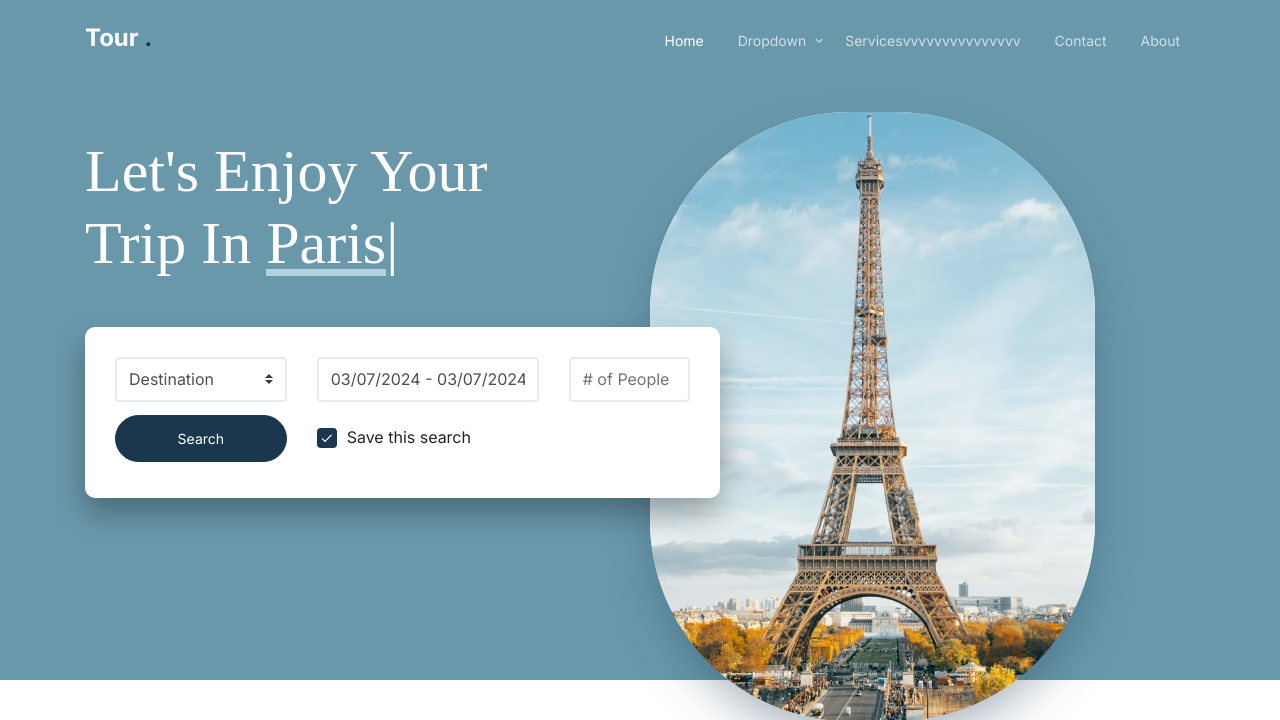
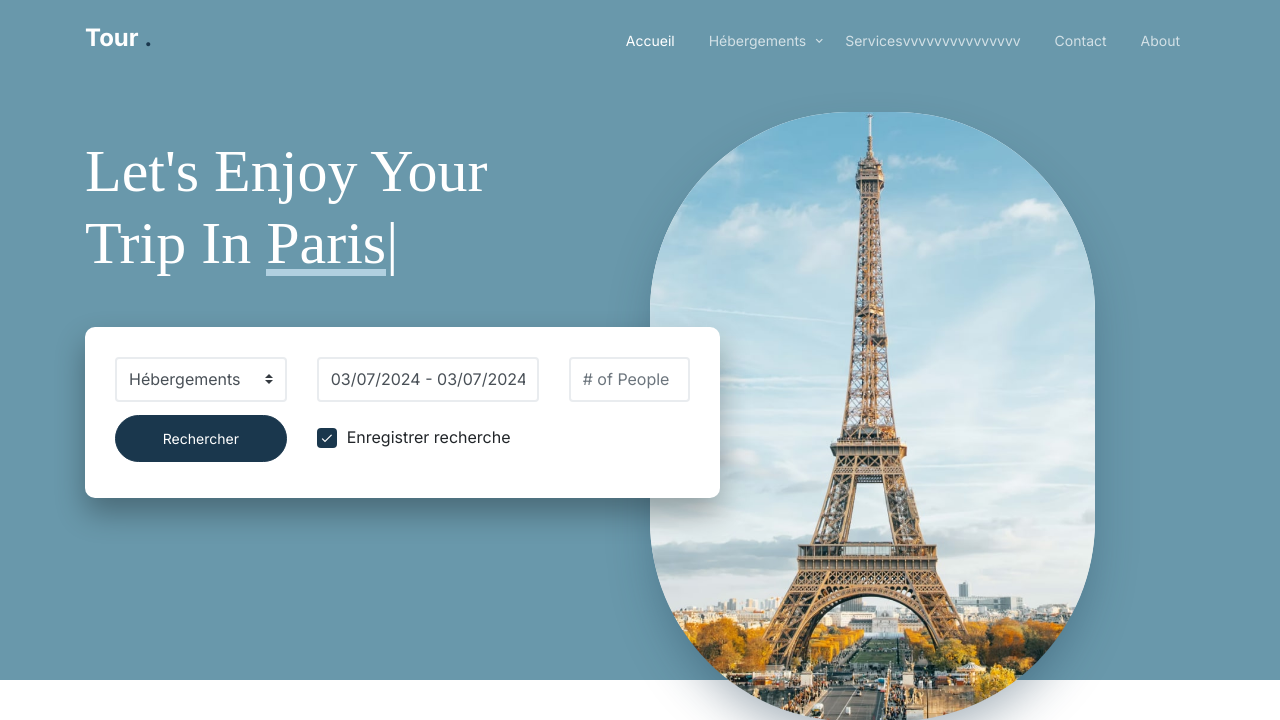
Before and after one commit to christopherwp/atypikhouse, a Symfony app: template templates/accueil/index.html.twig in a window 1280 px wide. Shown: the top 720 px of the page. Run offline with Twig, Linux system fonts and the light colour scheme; the template is opened without the code that fills it, so the values that code supplies are empty; some libraries are stand-ins or nearby versions; some web fonts are replaced.

Commit message:
Template uploaded

```diff
--- a/templates/accueil/index.html.twig
+++ b/templates/accueil/index.html.twig
@@ -16,15 +16,15 @@
 									<div class="row mb-2">
 										<div class="col-sm-12 col-md-6 mb-3 mb-lg-0 col-lg-4">
 											<select name="" id="" class="form-control custom-select">
-												<option value="">Destination</option>
-												<option value="">Peru</option>
-												<option value="">Japan</option>
-												<option value="">Thailand</option>
-												<option value="">Brazil</option>
-												<option value="">United States</option>
-												<option value="">Israel</option>
-												<option value="">China</option>
-												<option value="">Russia</option>
+												<option value="">Hébergements</option>
+												<option value="">Cabane</option>
+												<option value="">Cabane dans les arbres</option>
+												<option value="">Yourte</option>
+												<option value="">Chalet tipi</option>
+												<option value="">Cabane perchée </option>
+												<option value="">Tiny House</option>
+												<option value="">Igloo</option>
+												<option value="">Cabane sur pilotis</option>
 											</select>
 										</div>
 										<div class="col-sm-12 col-md-6 mb-3 mb-lg-0 col-lg-5">
@@ -37,11 +37,11 @@
 									</div>
 									<div class="row align-items-center">
 										<div class="col-sm-12 col-md-6 mb-3 mb-lg-0 col-lg-4">
-											<input type="submit" class="btn btn-primary btn-block" value="Search">
+											<input type="submit" class="btn btn-primary btn-block" value="Rechercher">
 										</div>
 										<div class="col-lg-8">
 											<label class="control control--checkbox mt-3">
-												<span class="caption">Save this search</span>
+												<span class="caption">Enregistrer recherche</span>
 												<input type="checkbox" checked="checked" />
 												<div class="control__indicator"></div>
 											</label>
--- a/templates/base.html.twig
+++ b/templates/base.html.twig
@@ -44,12 +44,18 @@
 				<a href="{{path('app_accueil')}}" class="logo m-0">Tour <span class="text-primary">.</span></a>
 
 				<ul class="js-clone-nav d-none d-lg-inline-block text-left site-menu float-right">
-					<li class="active"><a href="index.html">Home</a></li>
+					<li class="active"><a href="index.html">Accueil</a></li>
 					<li class="has-children">
-						<a href="#">Dropdown</a>
+						<a href="#">Hébergements</a>
 						<ul class="dropdown">
-							<li><a href="elements.html">Elements</a></li>
-							<li><a href="#">Menu One</a></li>
+							<li><a href="cabanes.html">Cabanes</a></li>
+							<li><a href="#">Yourtes</a></li>
+							<li><a href="#">Cabanes dans les arbres</a></li>
+							<li><a href="#">Chalets tipi</a></li>
+							<li><a href="#">Cabane perchées</a></li>
+							<li><a href="#">Tiny houses</a></li>
+							<li><a href="#">Igloos</a></li>
+							<li><a href="#">Cabanes sur pilotis</a></li>
 							<li class="has-children">
 								<a href="#">Menu Two</a>
 								<ul class="dropdown">
```
Also changed, not shown: migrations/Version20240306154624.php (added, +47 -0 lines), 1 other file.
